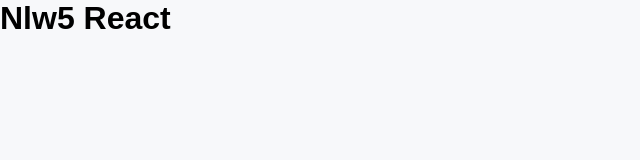
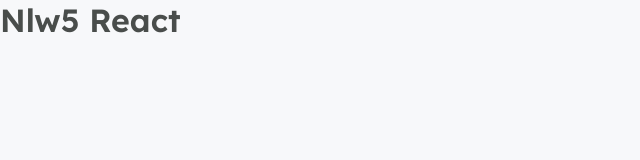
Before and after one commit to ottonSam/nlw5React, a Next.js app: page / in a window 1280 px wide. Shown: the top 160 px of the page, without its empty margins (0-640 px from the left). Built offline with nearby package versions, Linux system fonts and the light colour scheme.

Commit message:
Use fonts

```diff
--- /dev/null
+++ b/src/pages/_document.tsx
@@ -0,0 +1,22 @@
+import Document, {Html, Head, Main, NextScript} from 'next/document';
+
+export default class MyDocument extends Document {
+  render() {
+    return (
+      <Html>
+        <Head>
+        <link rel="preconnect" href="https://fonts.gstatic.com" />
+        <link
+          href="https://fonts.googleapis.com/css2?family=Inter&family=Lexend:wght@500;600&display=swap"
+          rel="stylesheet"
+        />
+
+        </Head>
+        <body>
+          <Main />
+          <NextScript />
+        </body>
+      </Html>
+    );
+  }
+}
--- a/src/styles/global.scss
+++ b/src/styles/global.scss
@@ -38,7 +38,14 @@ body {
 }
 
 body, input textarea, button {
-  font: 500 1rem sans-serif;
+  font: 500 1rem Inter, sans-serif;
+  color: var(--gray-500);
+}
+
+h1, h2, h3, h4, h5, h6 {
+  font-weight: 600;
+  font-family: Lexend, sans-serif;
+  color: var(--gray-800);
 }
 
 h1 {
```
